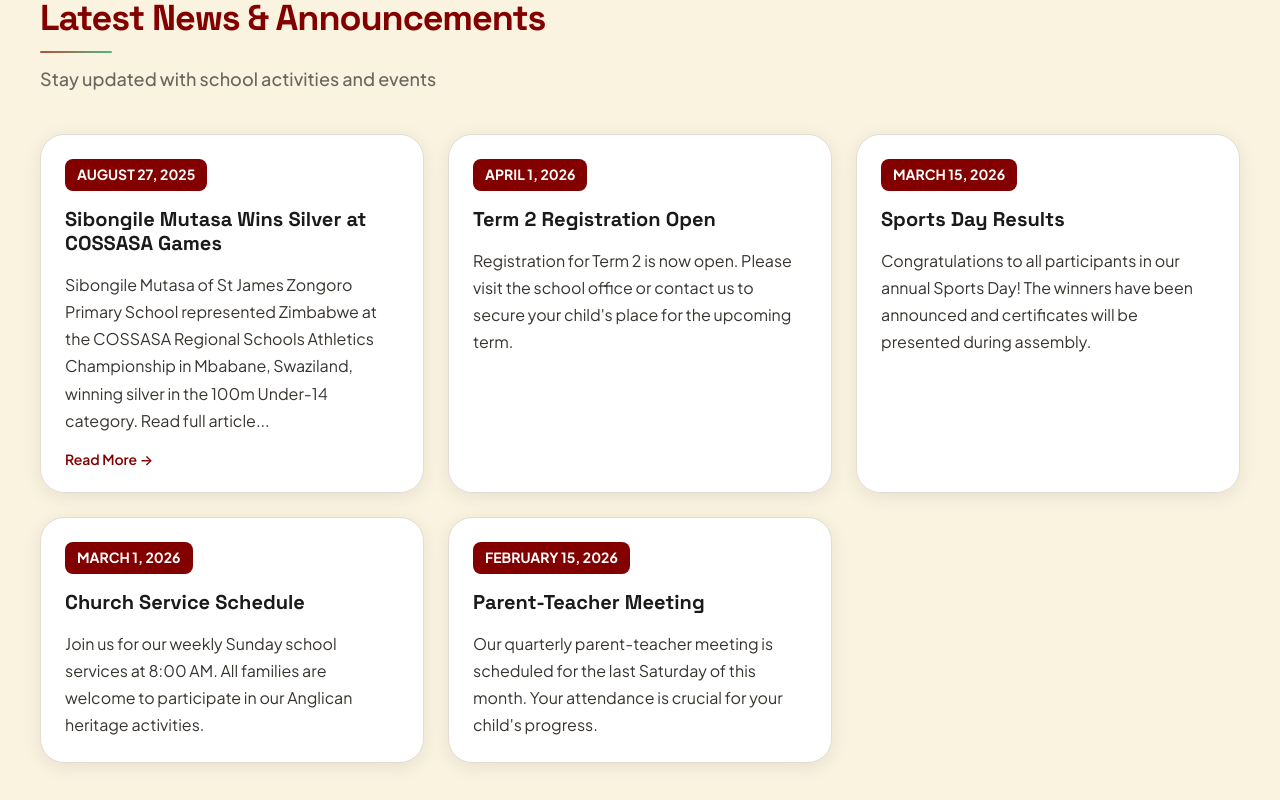
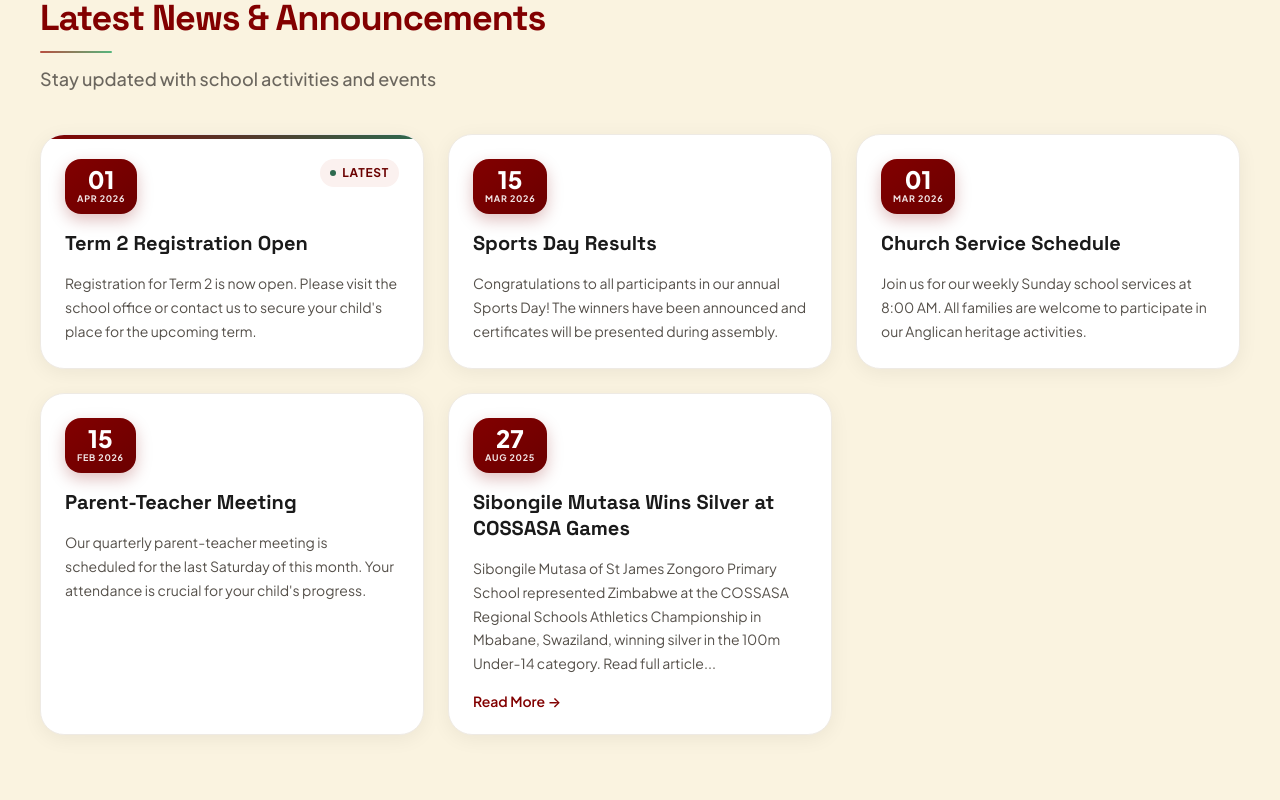
Before and after one commit to Tinashe623/ZONGORO-PRIMARY, a React (Vite) app: page / in a window 1280 px wide. Shown: the part 3620-4420 px from the top of the page. Built offline with nearby package versions, Linux system fonts and the light colour scheme; no server answers.

Commit message:
feat(announcements): redesign cards with calendar date block, latest badge and hover accent

```diff
--- a/src/components/sections/Announcements.tsx
+++ b/src/components/sections/Announcements.tsx
@@ -10,19 +10,13 @@ import {
   Button,
   Collapse,
   Link,
+  Flex,
 } from '@chakra-ui/react';
 import { useState } from 'react';
+import { FaArrowRight } from 'react-icons/fa';
 import { announcements } from '../../data/announcements';
 import SectionHeading from '../ui/SectionHeading';
-
-const formatDate = (dateString: string) => {
-  const date = new Date(dateString);
-  return date.toLocaleDateString('en-US', {
-    month: 'long',
-    day: 'numeric',
-    year: 'numeric',
-  });
-};
+import Reveal from '../ui/Reveal';
 
 interface Announcement {
   date: string;
@@ -32,62 +26,129 @@ interface Announcement {
   sourceUrl?: string;
 }
 
+const parseDate = (dateString: string) => new Date(dateString);
+
 const AnnouncementCard = ({
   date,
   title,
   excerpt,
   content,
   sourceUrl,
-}: Announcement) => {
+  featured = false,
+}: Announcement & { featured?: boolean }) => {
   const [isExpanded, setIsExpanded] = useState(false);
+  const parsed = parseDate(date);
+  const day = parsed.toLocaleDateString('en-US', { day: '2-digit' });
+  const monthYear = parsed
+    .toLocaleDateString('en-US', { month: 'short', year: 'numeric' })
+    .toUpperCase();
 
   return (
     <Card
       bg="white"
       borderRadius="2xl"
       border="1px solid"
-      borderColor="gray.200"
-      boxShadow="0 4px 20px rgba(0,0,0,0.08)"
-      transition="all 0.3s ease"
+      borderColor="gray.100"
+      boxShadow="0 4px 20px rgba(0,0,0,0.06)"
+      transition="all 0.35s cubic-bezier(0.4, 0, 0.2, 1)"
       h="100%"
-      _hover={{ transform: 'translateY(-4px)', boxShadow: '0 8px 30px rgba(0,0,0,0.12)' }}
+      position="relative"
+      overflow="hidden"
+      role="group"
+      _hover={{ transform: 'translateY(-6px)', boxShadow: '0 16px 40px rgba(128,0,32,0.12)', borderColor: 'maroon.100' }}
     >
+      <Box
+        position="absolute"
+        top={0}
+        left={0}
+        right={0}
+        h="4px"
+        bgGradient="linear(to-r, maroon.500, forest.500)"
+        transform={featured ? 'scaleX(1)' : 'scaleX(0)'}
+        transformOrigin="left"
+        transition="transform 0.35s ease"
+        _groupHover={{ transform: 'scaleX(1)' }}
+      />
       <CardBody p={6}>
-        <VStack align="start" spacing={4}>
+        <VStack align="start" spacing={4} h="100%">
+          <Flex align="flex-start" justify="space-between" w="100%" gap={3}>
+            <VStack
+              spacing={0}
+              justify="center"
+              minW="58px"
+              px={3}
+              py={2}
+              borderRadius="xl"
+              bgGradient="linear(to-br, maroon.500, maroon.600)"
+              color="onAccent"
+              boxShadow="0 6px 16px rgba(130, 0, 0, 0.25)"
+            >
+              <Text fontSize="2xl" fontWeight="800" lineHeight="1">
+                {day}
+              </Text>
+              <Text fontSize="9px" fontWeight="700" letterSpacing="0.08em" opacity={0.9}>
+                {monthYear}
+              </Text>
+            </VStack>
+
+            {featured && (
               <Badge
-            bg="maroon.500"
-            color="onAccent"
-            px={3}
+                display="flex"
+                alignItems="center"
+                gap={1.5}
+                bg="maroon.50"
+                color="maroon.600"
+                px={2.5}
                 py={1}
-            borderRadius="md"
-            fontSize="sm"
+                borderRadius="full"
+                fontSize="xs"
+                fontWeight="700"
+                textTransform="uppercase"
+                letterSpacing="0.06em"
               >
-            {formatDate(date)}
+                <Box w="6px" h="6px" borderRadius="full" bg="forest.500" />
+                Latest
               </Badge>
-          <Heading size="md" color="dark.500">
+            )}
+          </Flex>
+
+          <Heading size="md" color="dark.500" lineHeight="1.3">
             {title}
           </Heading>
-          <Text color="gray.700" lineHeight="1.7">
+          <Text color="gray.600" lineHeight="1.7" fontSize="sm" flex="1">
             {excerpt}
           </Text>
+
           {content && (
             <>
-              <Collapse in={isExpanded} style={{ width: '100%' }}>
-                <Text color="gray.700" lineHeight="1.7" whiteSpace="pre-wrap">
+              <Collapse in={isExpanded} animateOpacity style={{ width: '100%' }}>
+                <Text color="gray.600" lineHeight="1.7" fontSize="sm" whiteSpace="pre-wrap">
                   {content}
                 </Text>
                 {sourceUrl && (
-                  <Link href={sourceUrl} isExternal color="maroon.500" fontWeight="600" _hover={{ textDecoration: 'underline', color: 'maroon.700' }} mt={2} display="block">
-                    Read full article →
+                  <Link
+                    href={sourceUrl}
+                    isExternal
+                    color="maroon.500"
+                    fontWeight="600"
+                    fontSize="sm"
+                    _hover={{ textDecoration: 'underline', color: 'maroon.700' }}
+                    mt={2}
+                    display="inline-flex"
+                    alignItems="center"
+                    gap={1}
+                  >
+                    Read full article <FaArrowRight size={10} />
                   </Link>
                 )}
               </Collapse>
               <Button
                 size="sm"
-                colorScheme="maroon"
                 variant="link"
+                color="maroon.500"
+                alignSelf="flex-start"
                 transition="all 0.2s ease"
-                _hover={{ color: 'maroon.700', textDecoration: 'underline', transform: 'translateX(4px)' }}
+                _hover={{ color: 'maroon.700', transform: 'translateX(4px)' }}
                 onClick={() => setIsExpanded(!isExpanded)}
               >
                 {isExpanded ? 'Show less' : 'Read More →'}
@@ -101,6 +162,10 @@ const AnnouncementCard = ({
 };
 
 const Announcements = () => {
+  const sorted = [...announcements].sort(
+    (a, b) => parseDate(b.date).getTime() - parseDate(a.date).getTime()
+  );
+
   return (
     <Box id="announcements" bg="cream.50" py={20} px={4}>
       <Box maxW="1200px" mx="auto">
@@ -112,14 +177,17 @@ const Announcements = () => {
           />
 
         <SimpleGrid columns={{ base: 1, md: 3 }} spacing={6} alignItems="stretch">
-          {announcements.map((announcement, index) => (
-              <AnnouncementCard key={index}
+          {sorted.map((announcement, index) => (
+              <Reveal key={`${announcement.title}-${index}`} delay={index * 0.08} style={{ height: '100%' }}>
+                <AnnouncementCard
                   date={announcement.date}
                   title={announcement.title}
                   excerpt={announcement.excerpt}
                   content={announcement.content}
                   sourceUrl={announcement.sourceUrl}
+                  featured={index === 0}
                 />
+              </Reveal>
           ))}
         </SimpleGrid>
       </Box>
```
Lines whose indentation alone changed are shown as unchanged.
